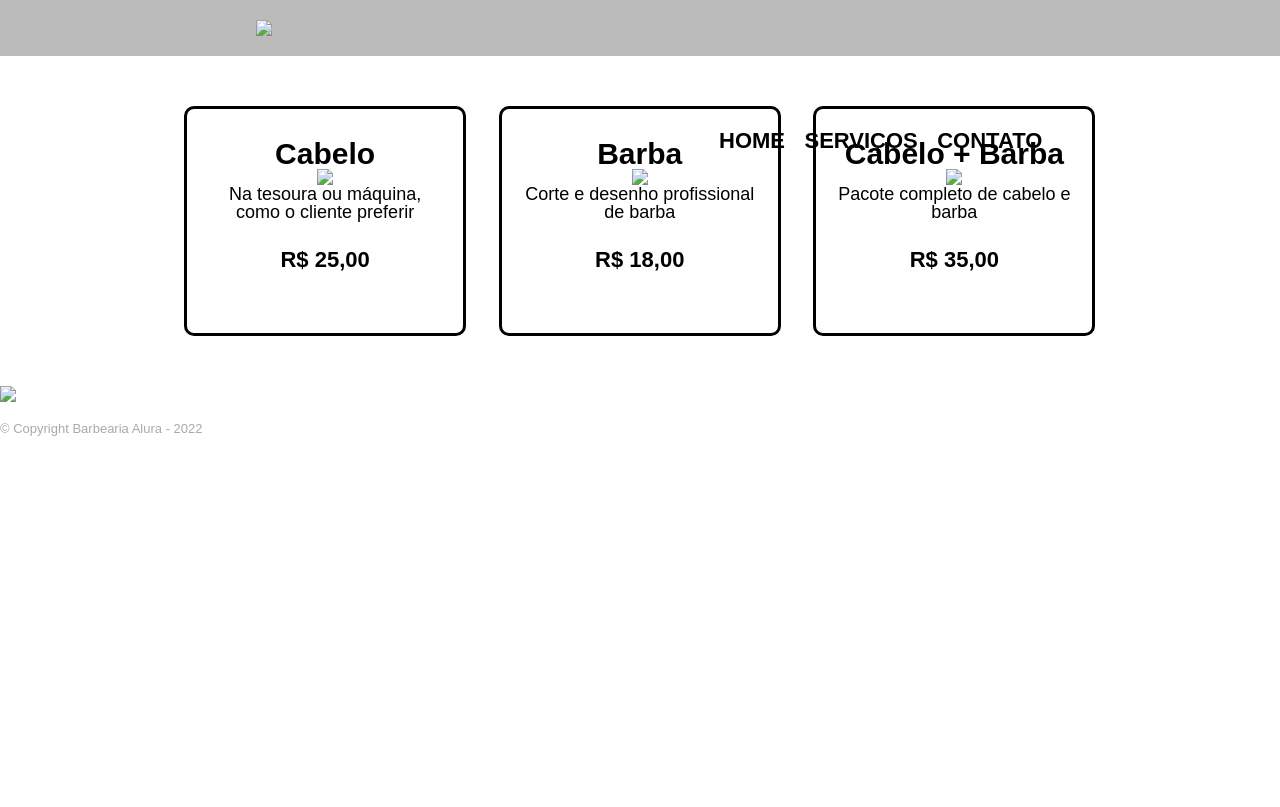
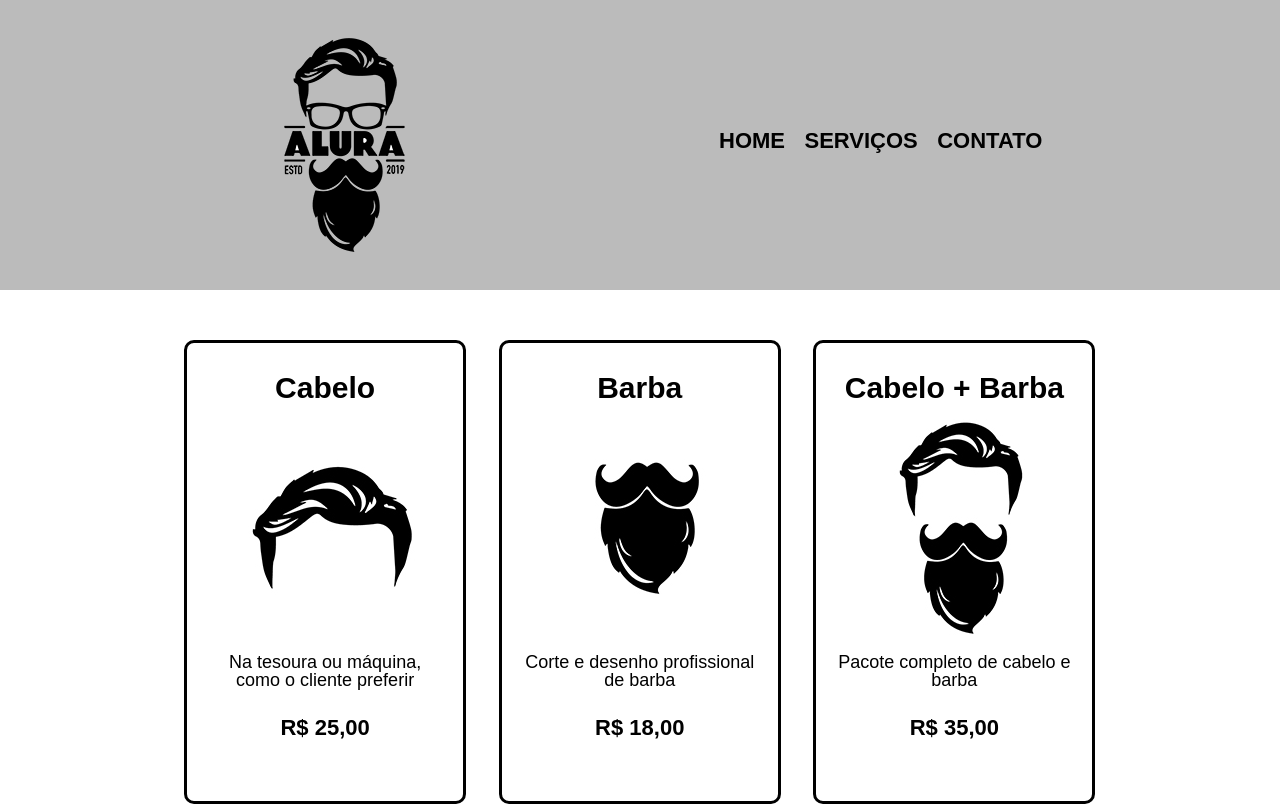
Before and after one commit to xJuniorFx/Projeto-barbearia, a plain HTML site: page servicos.html in a window 1280 px wide. Shown: the top 807 px of the page. Drawn offline with Linux system fonts and the light colour scheme; files that its build step writes are made by us from their sources.

Commit message:
atualizando pagina

```diff
--- a/servicos.html
+++ b/servicos.html
@@ -6,8 +6,8 @@
 
 		<meta charset= "UTF-8">
 		<title>Produtos - Barbearia Alura</title>
-		<link rel="stylesheet" href="reset.css">
-		<link rel = "stylesheet" href="style.css">
+		<link rel="stylesheet" href="css/reset.css">
+		<link rel = "stylesheet" href="css/style.css">
 
 
 	</head>
@@ -18,7 +18,7 @@
 
 			<div class="caixa">
 
-				<h1><img src="logo.png" class="imagem-logo"></h1>
+				<h1><img src="img/logo.png" class="imagem-logo"></h1>
 
 				<nav>
 					<ul>
@@ -41,7 +41,7 @@
 		        <li>
 
 		            <h2>Cabelo</h2>
-		            <img src="cabelo.jpg">
+		            <img src="img/cabelo.jpg">
 		            <p class="descricao">Na tesoura ou máquina, como o cliente preferir</p>
 		            <p class="preco">R$ 25,00</p>
 
@@ -50,7 +50,7 @@
 		        <li>
 
 		            <h2>Barba</h2>
-		            <img src="barba.jpg">
+		            <img src="img/barba.jpg">
 		            <p class="descricao">Corte e desenho profissional de barba</p>
 		            <p class="preco">R$ 18,00</p>
 
@@ -58,7 +58,7 @@
 		        <li>
 
 		            <h2>Cabelo + Barba</h2>
-		            <img src="cabelo+barba.jpg">
+		            <img src="img/cabelo+barba.jpg">
 		            <p class="descricao">Pacote completo de cabelo e barba</p>
 		            <p class="preco">R$ 35,00</p>
 
@@ -68,9 +68,9 @@
 
 		</main>
 
-		<footer>
+		<footer class="rodaPé">
 
-			<img src="logo-branco.png">
+			<img src="img/logo-branco.png">
 
 			<p class="copyright">
 
```
Also changed, not shown: contato.html (+5 -5 lines), index.html (+1 -1 lines).
